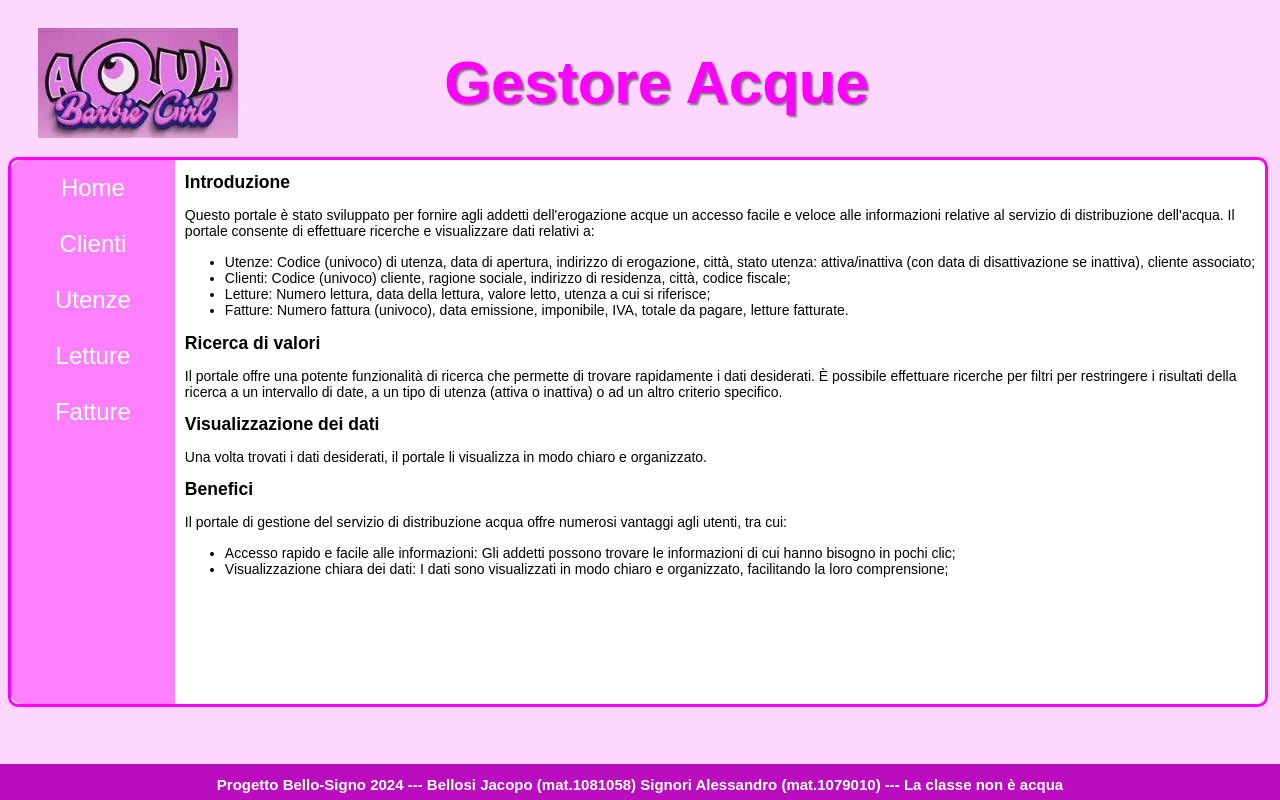
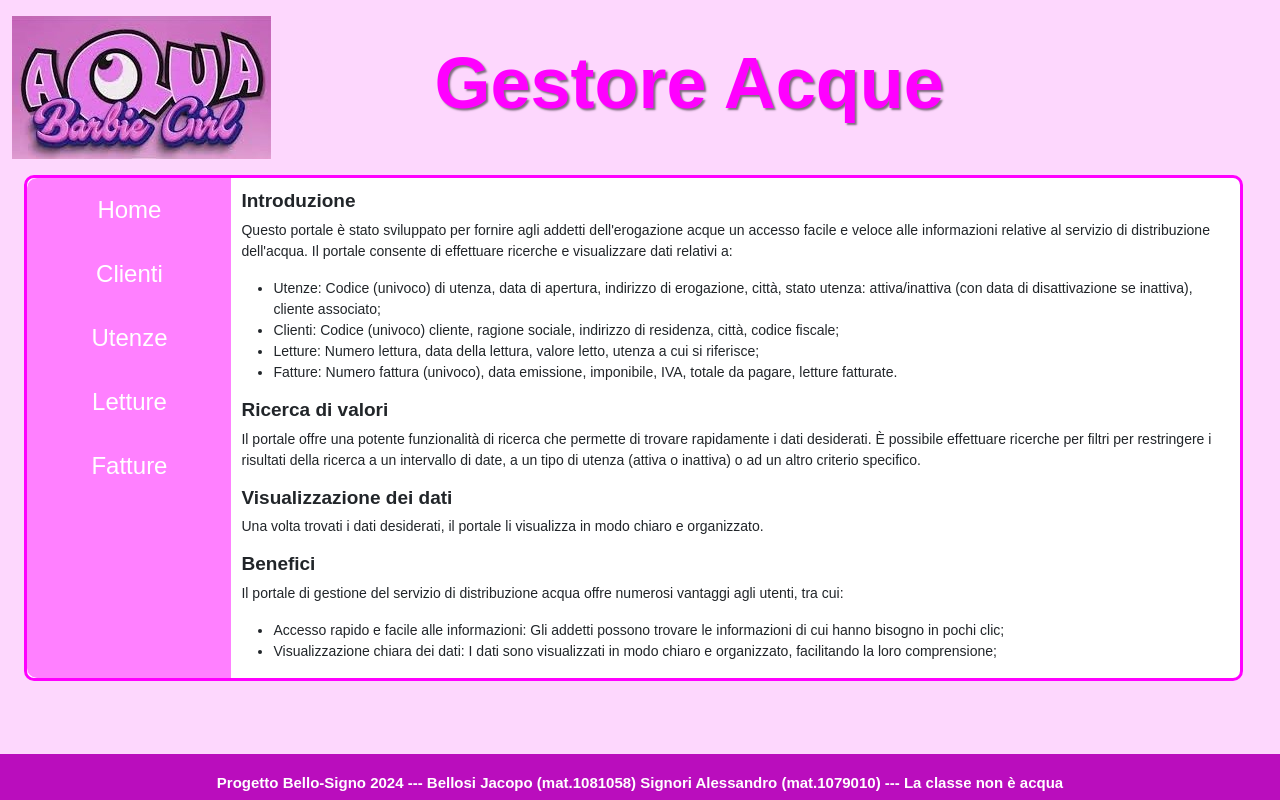
Before and after one commit to jacopobellosi/ProgettiProgrammazioneWeb, a Django app: page / in a window 1280 px wide. Run offline with Django 5.2, Linux system fonts and the light colour scheme.

Commit message:
Pagina Home e relativo CSS

```diff
--- a/progetto_2/parte_2/parte_2/settings.py
+++ b/progetto_2/parte_2/parte_2/settings.py
@@ -81,7 +81,7 @@ DATABASES = {
         'ENGINE': 'django.db.backends.mysql',
         'NAME': 'my_programmazionewebunibg',
         'USER': 'root',
-        'PASSWORD': 'bellosigno',
+        'PASSWORD': 'root',
         'HOST': 'localhost',
         'PORT': '3306',
     }
--- /dev/null
+++ b/progetto_2/parte_2/static/css/stile_custom.css
@@ -0,0 +1,85 @@
+/*header*/
+#h1Title {
+    font-weight: bold;
+    color: magenta;
+    text-shadow: 2px 2px 2px rgba(0, 0, 0, 0.5);
+}
+
+/*contenitore di tutto*/
+.main {
+    margin-left: auto;
+    margin-right: auto;
+    padding-left: 12px;
+    height: 68%;
+    width: 98%;
+    border: 3px solid magenta;
+    background-color: white;
+    border-radius: 10px;
+    display: flex;
+    align-items: stretch;
+}
+
+/*nav*/
+/*nav*/
+.navbar {
+    background-color: #ff80ff;
+    border-top-left-radius: 10px;
+    border-bottom-left-radius: 10px;
+    display: flex;
+    flex-direction: column;
+    padding: 0;
+}
+
+.navbar-nav {
+    width: 100%;
+}
+
+.nav-item {
+    width: 100%;
+}
+
+.nav-link {
+    color: white;
+    font-size: 24px;
+    text-align: center;
+    padding: 14px 16px;
+    text-decoration: none;
+    width: 100%;
+    box-sizing: border-box;
+}
+
+.nav-link:hover {
+    background-color: darkmagenta;
+    color: white;
+    border-top-left-radius: 10px;
+}
+
+/*contenuto*/
+#content {
+    font-size: 15px;
+    padding-left: 10px;
+    padding-right: 20px;
+    border-top-right-radius: 10px;
+    border-bottom-right-radius: 10px;
+}
+
+#content h3 {
+    font-size: 19px;
+    font-weight: bold;
+}
+
+#content p,
+#content li {
+    font-size: 14px;
+}
+
+/*footer*/
+.footerText {
+    font-size: 15px;
+    font-weight: bold;
+}
+
+footer {
+    background-color: #ba0dbd;
+    margin-top: 100px;
+}
--- a/progetto_2/parte_2/templates/Extra/footer.html
+++ b/progetto_2/parte_2/templates/Extra/footer.html
@@ -1,3 +1,7 @@
-<footer>
-    <h3 class="footerText"> Progetto Bello-Signo 2024 --- Bellosi Jacopo (mat.1081058) Signori Alessandro (mat.1079010) --- La classe non è acqua</h3>
+<footer class="py-2 fixed-bottom text-center">
+    <div class="container">
+        <div class="d-flex justify-content-center flex-wrap">
+            <h3 class="footerText mb-0 text-white">Progetto Bello-Signo 2024 --- Bellosi Jacopo (mat.1081058) Signori Alessandro (mat.1079010) --- La classe non è acqua</h3>
+        </div>
+    </div>
 </footer>
--- a/progetto_2/parte_2/templates/Extra/header.html
+++ b/progetto_2/parte_2/templates/Extra/header.html
@@ -1,8 +1,13 @@
-<header>
-	<div class="divTitle">
-		{% load static %}
-		<img class="imgTitle" src="{% static 'images/logo.jpeg' %}" alt="Logo" >
-		<h1 class="title" id="h1Title">Gestore Acque</h1>
-	</div>
-
+<header class="py-3">
+    <div class="container-fluid">
+        {% load static %}
+        <div class="row align-items-center">
+            <div class="col-sm-4 d-flex justify-content-center justify-content-sm-start">
+                <img src="{% static 'images/logo.jpeg' %}" alt="Logo" class="img-fluid" style="max-width: 80%; height: auto;">
+            </div>
+            <div class="col-sm-8">
+                <h1 class="display-2 text-center text-sm-start" id="h1Title">Gestore Acque</h1>
+            </div>
+        </div>
+    </div>
 </header>
--- a/progetto_2/parte_2/templates/cliente.html
+++ b/progetto_2/parte_2/templates/cliente.html
@@ -8,7 +8,10 @@
     <meta name="viewport" content="width=device-width, initial-scale=1.0">
     <meta http-equiv="Cache-control" content="no-cache">
     {% load static %}
+    <link href="https://cdn.jsdelivr.net/npm/bootstrap@5.1.3/dist/css/bootstrap.min.css" rel="stylesheet" integrity="sha384-1BmE4kWBq78iYhFldvKuhfTAU6auU8tT94WrHftjDbrCEXSU1oBoqyl2QvZ6jIW3" crossorigin="anonymous">
     <link rel="stylesheet" href="{% static 'css/stile.css' %}">
+    <link rel="stylesheet" href="{% static 'css/stile_custom.css' %}">
+
     <link rel="icon" href="{% static 'img/logo.jpeg' %}" type="image/x-icon" alt="Logo" />
 </head>
 <body>
--- a/progetto_2/parte_2/templates/fattura.html
+++ b/progetto_2/parte_2/templates/fattura.html
@@ -8,7 +8,10 @@
     <meta name="viewport" content="width=device-width, initial-scale=1.0">
     <meta http-equiv="Cache-control" content="no-cache">
     {% load static %}
+    <link href="https://cdn.jsdelivr.net/npm/bootstrap@5.1.3/dist/css/bootstrap.min.css" rel="stylesheet" integrity="sha384-1BmE4kWBq78iYhFldvKuhfTAU6auU8tT94WrHftjDbrCEXSU1oBoqyl2QvZ6jIW3" crossorigin="anonymous">
     <link rel="stylesheet" href="{% static 'css/stile.css' %}">
+    <link rel="stylesheet" href="{% static 'css/stile_custom.css' %}">
+
     <link rel="icon" href="{% static 'img/logo.jpeg' %}" type="image/x-icon" alt="Logo" />
 </head>
 <body>
--- a/progetto_2/parte_2/templates/index.html
+++ b/progetto_2/parte_2/templates/index.html
@@ -11,51 +11,87 @@
     <meta http-equiv="Cache-control" content="public">
 
     {% load static %}
+    <link href="https://cdn.jsdelivr.net/npm/bootstrap@5.1.3/dist/css/bootstrap.min.css" rel="stylesheet"
+        integrity="sha384-1BmE4kWBq78iYhFldvKuhfTAU6auU8tT94WrHftjDbrCEXSU1oBoqyl2QvZ6jIW3" crossorigin="anonymous">
     <link rel="stylesheet" href="{% static 'css/stile.css' %}">
+    <link rel="stylesheet" href="{% static 'css/stile_custom.css' %}">
 </head>
 
 <body>
     {% include 'Extra/header.html' %}
 
+    <div class="container-fluid">
         <div class="main">
-        <nav>
-            <ol>
-                <li><a href="{% url 'home' %}">Home</a></li>
-                <li><a href="{% url 'cliente' %}">Clienti</a></li>
-                <li><a href="{% url 'utenza' %}">Utenze</a></li>
-                <li><a href="{% url 'lettura' %}">Letture</a></li>
-                <li><a href="{% url 'fattura' %}">Fatture</a></li>
-            </ol>
+            <div class="row flex-grow-1">
+                <nav class="navbar navbar-expand-lg col-lg-2 col-md-2 col-sm-12">
+                    <ul class="navbar-nav flex-column">
+                        <li class="nav-item">
+                            <a class="nav-link" href="{% url 'home' %}">Home</a>
+                        </li>
+                        <li class="nav-item">
+                            <a class="nav-link" href="{% url 'cliente' %}">Clienti</a>
+                        </li>
+                        <li class="nav-item">
+                            <a class="nav-link" href="{% url 'utenza' %}">Utenze</a>
+                        </li>
+                        <li class="nav-item">
+                            <a class="nav-link" href="{% url 'lettura' %}">Letture</a>
+                        </li>
+                        <li class="nav-item">
+                            <a class="nav-link" href="{% url 'fattura' %}">Fatture</a>
+                        </li>
+                    </ul>
                 </nav>
-        <div id="content">
 
-
+                <div id="content" class="col-lg-10 col-md-10 col-sm-12">
                     <h3>Introduzione</h3>
-            <p>Questo portale è stato sviluppato per fornire agli addetti dell'erogazione acque un accesso facile e veloce alle informazioni relative al servizio di distribuzione dell'acqua. Il portale consente di effettuare ricerche e visualizzare dati relativi a:</p>
+                    <p>Questo portale è stato sviluppato per fornire agli addetti dell'erogazione acque un accesso
+                        facile e
+                        veloce alle informazioni relative al servizio di distribuzione dell'acqua. Il portale consente
+                        di
+                        effettuare ricerche e visualizzare dati relativi a:</p>
                     <ul>
-                <li>Utenze: Codice (univoco) di utenza, data di apertura, indirizzo di erogazione, città, stato utenza: attiva/inattiva (con data di disattivazione se inattiva), cliente associato;</li>
-                <li>Clienti: Codice (univoco) cliente, ragione sociale, indirizzo di residenza, città, codice fiscale;</li>
+                        <li>Utenze: Codice (univoco) di utenza, data di apertura, indirizzo di erogazione, città, stato
+                            utenza:
+                            attiva/inattiva (con data di disattivazione se inattiva), cliente associato;</li>
+                        <li>Clienti: Codice (univoco) cliente, ragione sociale, indirizzo di residenza, città, codice
+                            fiscale;
+                        </li>
                         <li>Letture: Numero lettura, data della lettura, valore letto, utenza a cui si riferisce;</li>
-                <li>Fatture: Numero fattura (univoco), data emissione, imponibile, IVA, totale da pagare, letture fatturate.</li>
+                        <li>Fatture: Numero fattura (univoco), data emissione, imponibile, IVA, totale da pagare,
+                            letture
+                            fatturate.</li>
                     </ul>
 
                     <h3>Ricerca di valori</h3>
-            <p>Il portale offre una potente funzionalità di ricerca che permette di trovare rapidamente i dati desiderati. È possibile effettuare ricerche per filtri per restringere i risultati della ricerca a un intervallo di date, a un tipo di utenza (attiva o inattiva) o ad un altro criterio specifico.</p>
+                    <p>Il portale offre una potente funzionalità di ricerca che permette di trovare rapidamente i dati
+                        desiderati. È possibile effettuare ricerche per filtri per restringere i risultati della ricerca
+                        a un
+                        intervallo di date, a un tipo di utenza (attiva o inattiva) o ad un altro criterio specifico.
+                    </p>
 
                     <h3>Visualizzazione dei dati</h3>
                     <p>Una volta trovati i dati desiderati, il portale li visualizza in modo chiaro e organizzato.</p>
 
                     <h3>Benefici</h3>
-            <p>Il portale di gestione del servizio di distribuzione acqua offre numerosi vantaggi agli utenti, tra cui:</p>
+                    <p>Il portale di gestione del servizio di distribuzione acqua offre numerosi vantaggi agli utenti,
+                        tra cui:
+                    </p>
                     <ul>
-                <li>Accesso rapido e facile alle informazioni: Gli addetti possono trovare le informazioni di cui hanno bisogno in pochi clic;</li>
-                <li>Visualizzazione chiara dei dati: I dati sono visualizzati in modo chiaro e organizzato, facilitando la loro comprensione;</li>
+                        <li>Accesso rapido e facile alle informazioni: Gli addetti possono trovare le informazioni di
+                            cui hanno
+                            bisogno in pochi clic;</li>
+                        <li>Visualizzazione chiara dei dati: I dati sono visualizzati in modo chiaro e organizzato,
+                            facilitando
+                            la loro comprensione;</li>
                     </ul>
                 </div>
             </div>
-    <div>
+        </div>
+    </div>
+
     {% include 'Extra/footer.html' %}
-    </div>
+
 </body>
 
 </html>
--- a/progetto_2/parte_2/templates/lettura.html
+++ b/progetto_2/parte_2/templates/lettura.html
@@ -3,7 +3,10 @@
 <head>
     <title>Lettura</title>
     {% load static %}
+    <link href="https://cdn.jsdelivr.net/npm/bootstrap@5.1.3/dist/css/bootstrap.min.css" rel="stylesheet" integrity="sha384-1BmE4kWBq78iYhFldvKuhfTAU6auU8tT94WrHftjDbrCEXSU1oBoqyl2QvZ6jIW3" crossorigin="anonymous">
     <link rel="stylesheet" href="{% static 'css/stile.css' %}">
+    <link rel="stylesheet" href="{% static 'css/stile_custom.css' %}">
+
     <link rel="icon" href="{% static 'img/logo.jpeg' %}" type="image/x-icon" alt="Logo" />
 </head>
 <body>
--- a/progetto_2/parte_2/templates/utenza.html
+++ b/progetto_2/parte_2/templates/utenza.html
@@ -10,7 +10,10 @@
     <meta name="viewport" content="width=device-width, initial-scale=1.0">
     <meta http-equiv="Cache-control" content="no-cache">
     {% load static %}
+    <link href="https://cdn.jsdelivr.net/npm/bootstrap@5.1.3/dist/css/bootstrap.min.css" rel="stylesheet" integrity="sha384-1BmE4kWBq78iYhFldvKuhfTAU6auU8tT94WrHftjDbrCEXSU1oBoqyl2QvZ6jIW3" crossorigin="anonymous">
     <link rel="stylesheet" href="{% static 'css/stile.css' %}">
+    <link rel="stylesheet" href="{% static 'css/stile_custom.css' %}">
+
     <script type="text/javascript" src="{% static 'js/script.js' %}" defer></script>
 </head>
 
```
Also changed, not shown: progetto_2/parte_2/static/css/stile.css (+12 -8 lines), progetto_2/parte_2/templates/modifica_utenza.html (+4 -3 lines). Lines whose indentation alone changed are shown as unchanged.
